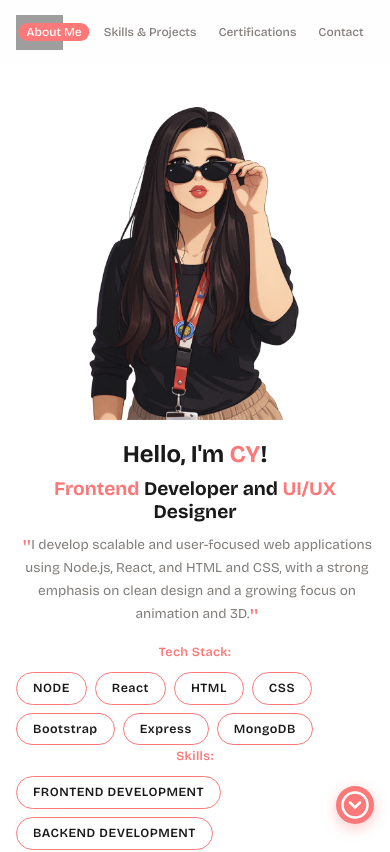
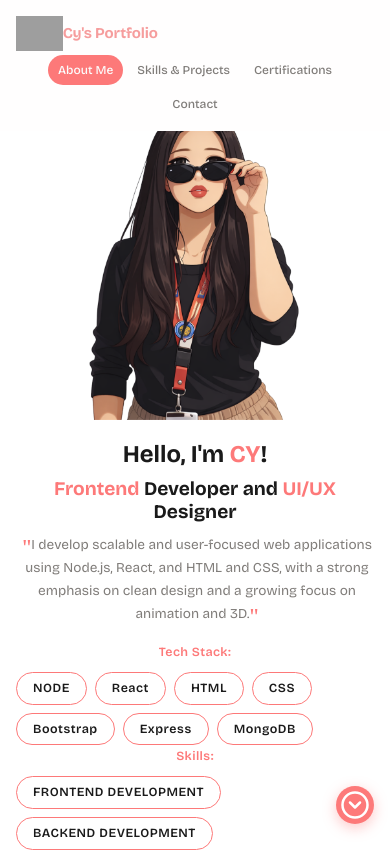
Before and after one commit to AnonymouslyCuteAndSlayed/Portfolio, a React (Vite) app: page / in a window 390 px wide. Shown: the top 852 px of the page. Built offline with nearby package versions, Linux system fonts and the light colour scheme; grey boxes are pictures that could not be loaded.

Commit message:
Feat: View link button + new projects

```diff
--- a/src/components/main-page/skills-part/skillsMain.jsx
+++ b/src/components/main-page/skills-part/skillsMain.jsx
@@ -65,14 +65,34 @@ const categories = [
         techs: ["Figma", "UI/UX Design"],
         status: "done",
         previewImg: `${import.meta.env.BASE_URL}portfolio_ss.png`,
+        link: "",
       },
       {
-        emoji: "",
+        emoji: "🧮",
         name: "WEEPAY: Project Calculator UI",
         desc: "UI/UX design for a project budgeting tool that simplifies cost estimation and financial planning.",
         techs: ["Figma", "UI/UX Design"],
         status: "done",
         previewImg: `${import.meta.env.BASE_URL}weepay_proj.png`,
+        link: "",
+      },
+      {
+        emoji: "🍶",
+        name: "Saeco: Save Ecosystem AI scanner UX",
+        desc: "UI/UX design for an AI-powered scanner application that helps users identify and save resources in an eco-friendly manner.",
+        techs: ["Figma", "UI/UX Design"],
+        status: "done",
+        previewImg: `${import.meta.env.BASE_URL}saeco.png`,
+        link: "https://www.figma.com/proto/djSIauJs9cV5BWbH3gk4sO/FINAL-prototype--ONLINE-?node-id=0-1&t=l0XAFjcHtX0ACUyk-1",
+      },
+      {
+        emoji: "👥",
+        name: "Nexin: Buendia branch website UX",
+        desc: "UI/UX design for the Buendia branch of Nexin, focusing on enhancing user experience and accessibility for visitors.",
+        techs: ["Figma", "UI/UX Design"],
+        status: "done",
+        previewImg: `${import.meta.env.BASE_URL}nexin.png`,
+        link: "https://www.figma.com/design/4TCqhGDCJ1d5bvJXUd9ZNW/system_design?node-id=0-1&m=dev&t=8b6hokQrBuQDEcXb-1",
       },
     ],
   },
@@ -90,6 +110,7 @@ const categories = [
         techs: ["C#", "SQL"],
         status: "done",
         previewImg: `${import.meta.env.BASE_URL}weepay_proj.png`,
+        link: "https://github.com/yourusername/weepay",
       },
        {
         emoji: "🎫",
@@ -98,6 +119,7 @@ const categories = [
         techs: ["MongoDB", "Express", "Node"],
         status: "done",
         previewImg: `${import.meta.env.BASE_URL}Hrizolve_ss.png`,
+        link: "https://github.com/yourusername/hrizolve-backend",
       },
     ],
   },
@@ -114,6 +136,7 @@ const categories = [
         desc: "Used Git for version control and collaboration on various projects, enabling efficient code management and teamwork.",
         techs: ["Git", "Azure Repos"],
         previewImg: `${import.meta.env.BASE_URL}git.png`,
+        link: "https://github.com/yourusername",
       },
       {
         emoji: "🔧",
@@ -121,6 +144,7 @@ const categories = [
         desc: "Utilized Azure DevOps for project management, CI/CD pipelines, and code repositories, streamlining development processes and team collaboration.",
         techs: ["Azure DevOps"],
         previewImg: `${import.meta.env.BASE_URL}azure.png`,
+        link: "",
       }
     ],
   },
@@ -170,6 +194,17 @@ const Skills = () => {
           <span className="sp-preview-tech" key={t}>{t}</span>
         ))}
       </div>
+
+      {selectedProject.link && (
+        <a
+          href={selectedProject.link}
+          target="_blank"
+          rel="noopener noreferrer"
+          className="sp-preview-link"
+        >
+          View Project ↗
+        </a>
+      )}
     </>
   );
 
@@ -252,6 +287,18 @@ const Skills = () => {
                               <span className="sp-project-tech" key={t}>{t}</span>
                             ))}
                           </div>
+                          {proj.link && (
+                            <a
+                              href={proj.link}
+                              target="_blank"
+                              rel="noopener noreferrer"
+                              className="sp-project-link-icon"
+                              onClick={(e) => e.stopPropagation()}
+                              aria-label={`Open ${proj.name}`}
+                            >
+                              ↗
+                            </a>
+                          )}
                         </div>
 
                         {isMobile && selectedProject?.name === proj.name && (
--- a/src/components/main-page/skills-part/styles/skillsMain.css
+++ b/src/components/main-page/skills-part/styles/skillsMain.css
@@ -301,6 +301,7 @@
   gap: 9px;
   cursor: pointer;
   transition: border-color 0.2s, box-shadow 0.2s, transform 0.2s;
+  position: relative;
 }
 
 .sp-project-card:hover {
@@ -371,6 +372,35 @@
   border: 1px solid #ede9e9;
   padding: 2px 7px;
   border-radius: 999px;
+}
+
+/* ─── Project card link icon ──────────────────────────── */
+.sp-project-link-icon {
+  position: absolute;
+  top: 16px;
+  right: 16px;
+  width: 26px;
+  height: 26px;
+  display: grid;
+  place-items: center;
+  background: #fff;
+  border: 1.5px solid #ffd6d6;
+  border-radius: 999px;
+  color: #fd7979;
+  font-size: 0.85rem;
+  text-decoration: none;
+  opacity: 0;
+  transition: opacity 0.2s, background 0.2s, transform 0.15s, color 0.2s;
+}
+
+.sp-project-card:hover .sp-project-link-icon {
+  opacity: 1;
+}
+
+.sp-project-link-icon:hover {
+  background: #fd7979;
+  color: #fff;
+  transform: scale(1.08);
 }
 
 /* ─── Preview panel ───────────────────────────────────── */
@@ -479,6 +509,28 @@
   border-radius: 999px;
 }
 
+/* ─── Preview link button ─────────────────────────────── */
+.sp-preview-link {
+  display: inline-flex;
+  align-items: center;
+  gap: 6px;
+  margin-top: 20px;
+  font-family: 'Syne', sans-serif;
+  font-size: 0.8rem;
+  font-weight: 700;
+  color: #fff;
+  background: #fd7979;
+  padding: 10px 20px;
+  border-radius: 999px;
+  text-decoration: none;
+  transition: background 0.2s, transform 0.15s;
+}
+
+.sp-preview-link:hover {
+  background: #fc5e5e;
+  transform: translateY(-1px);
+}
+
 .sp-empty {
   text-align: center;
   padding: 56px 20px;
--- a/src/components/navbar/mainNavbar.jsx
+++ b/src/components/navbar/mainNavbar.jsx
@@ -4,8 +4,9 @@ const Navbar = ({ activePage, navigateTo }) => {
   return (
     <nav>
       <div className="navbar-container">
-        <div className="navbar-logo">
+       <div className="navbar-logo">
           <img src={`${import.meta.env.BASE_URL}/logo.png`} alt="My Logo" className="logo-image" />
+          <span className="navbar-logo-text">Cy's Portfolio</span>
         </div>
 
         <div className="navbar-links">
--- a/src/components/navbar/style/mainNavbar.css
+++ b/src/components/navbar/style/mainNavbar.css
@@ -69,6 +69,10 @@ nav {
   color: #fcfcfc;
 }
 
+.navbar-logo-text {
+  display: none;
+}
+
 @media (max-width: 768px) {
   .navbar-container { padding: 0 16px; }
   .navbar-links { gap: 8px; }
@@ -77,12 +81,37 @@ nav {
 }
 
 @media (max-width: 480px) {
-  .navbar-links { gap: 6px; }
-  .navbar-link { font-size: 12px; padding: 0 8px; }
+  .navbar-container {
+    flex-direction: column;
+    align-items: flex-start;
+    height: auto;
+    padding: 8px 16px 12px;
+  }
+
+  .navbar-logo {
+    padding: 8px 0 4px;
+  }
+
+  .navbar-logo-text {
+    display: block;
+    font-size: 15px;
+    font-weight: 700;
+    color: #f69d9d;
+    letter-spacing: -0.01em;
+  }
+
   .logo-image { height: 35px; }
-  .navbar-logo {
-    padding: 20px 0px;
+
+  .navbar-links {
+    position: static;
+    transform: none;
+    gap: 4px;
+    flex-wrap: wrap;
+    justify-content: center;
+    width: 100%;
   }
+
+  .navbar-link { font-size: 12px; padding: 6px 10px; }
 }
 
 @media (max-width: 320px) {
```
Also changed, not shown: public/nexin.png (added), public/saeco.png (added).
